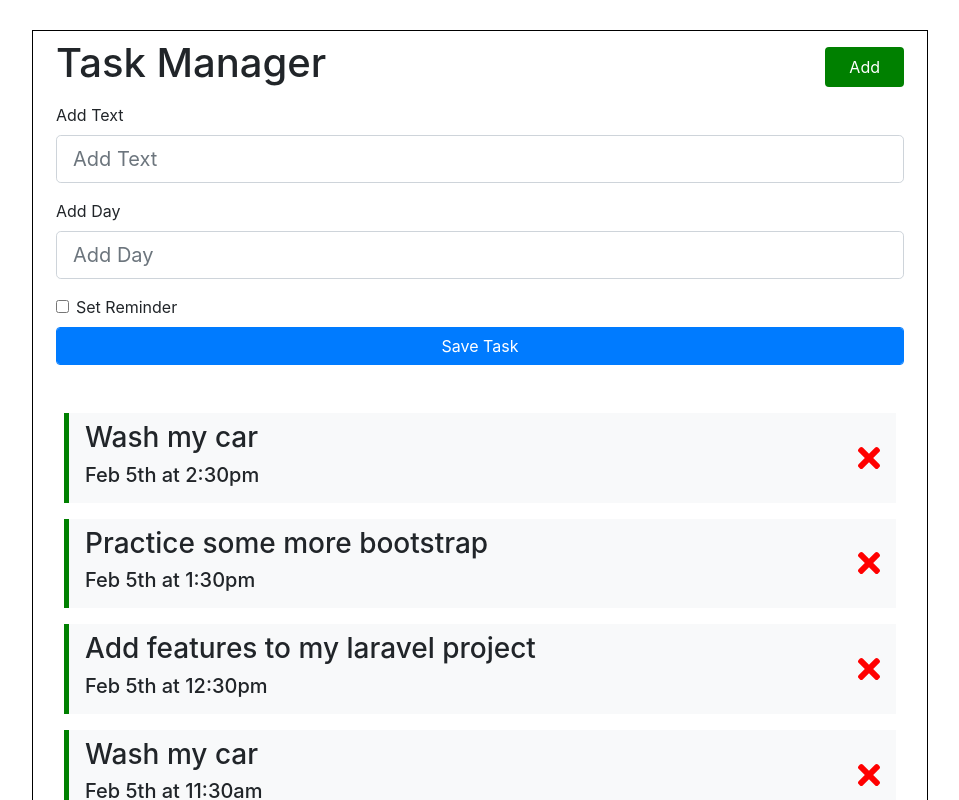
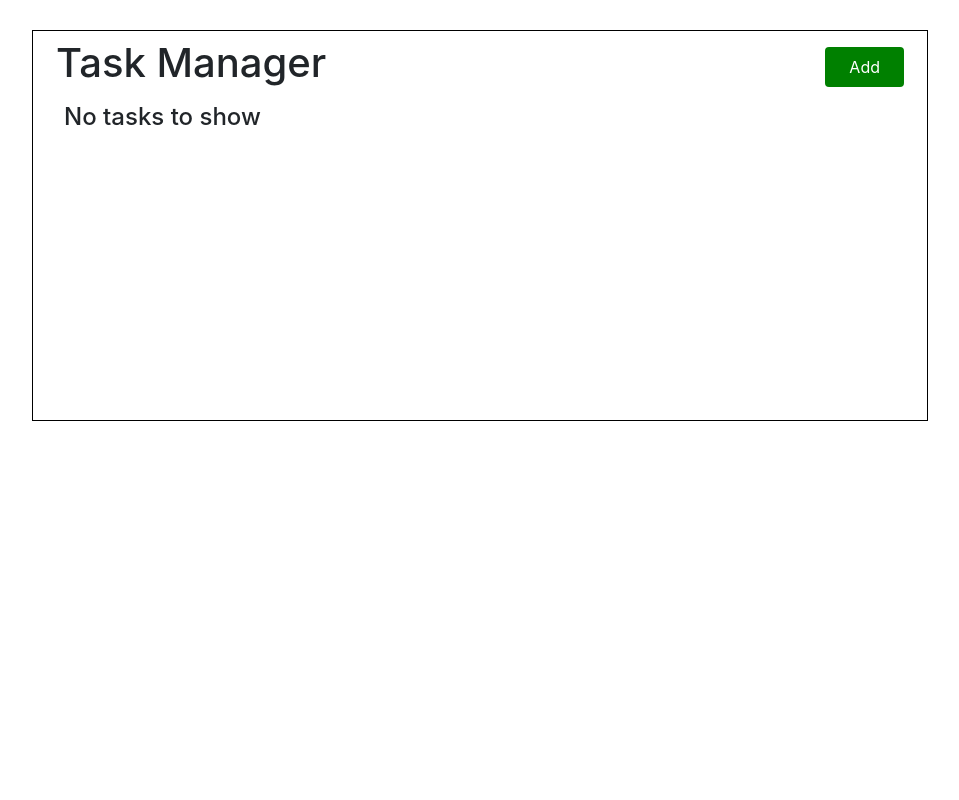
Before and after one commit to muheebolakunle/Task-Manager, a React (Create React App) app: page / in a window 1280 px wide. Shown: the top 800 px of the page, without its empty margins (160-1119 px from the left). Built offline with nearby package versions, Linux system fonts and the light colour scheme.

Commit message:
Implement add task functionality

```diff
--- a/src/App.js
+++ b/src/App.js
@@ -9,48 +9,15 @@ import { faCoffee, faCheckSquare, faTimes} from '@fortawesome/free-solid-svg-ico
 library.add(faCoffee, faCheckSquare, faTimes)
 
 function App() {
-   const [tasks, setTasks] = useState([
-        {
-            'id':1,
-            'description': "Wash my car",
-            'day' : 'Feb 5th at 2:30pm',
-            'reminder': true
+  const [showAddTask, setShowAddTask] = useState(false)
+  const [tasks, setTasks] = useState([]);
 
-        },
-        {
-            'id':2,
-            'description': "Practice some more bootstrap",
-            'day' : 'Feb 5th at 1:30pm',
-            'reminder': true
+    const addTask = (task) => {
+      const id = Math.floor(Math.random() * 10000) + 1;
 
-        },
-        {
-            'id':3,
-            'description': "Add features to my laravel project",
-            'day' : 'Feb 5th at 12:30pm',
-            'reminder': true
-        },
-        {
-            'id':4,
-            'description': "Wash my car",
-            'day' : 'Feb 5th at 11:30am',
-            'reminder': true
-
-        },
-        {
-            'id':5,
-            'description': "Practice some more bootstrap",
-            'day' : 'Feb 5th at 10:30am',
-            'reminder': true
-
-        },
-        {
-            'id':6,
-            'description': "Add features to my laravel project",
-            'day' : 'Feb 5th at 2:30pm',
-            'reminder': true
-        }
-    ]);
+      const newTask = {id, ...task};
+      setTasks([...tasks, newTask])
+    }
 
     const deleteTask = (id) => {
         const newTasks = tasks.filter((task)=> (task.id !== id));
@@ -66,9 +33,9 @@ function App() {
     }
   return (
     <div className="container border-1">
-      <Header title="Task Manager"/>
-      <AddTask />
-      <Tasks tasks={tasks} onDelete={deleteTask}  onToggle={toggleReminder}/>
+      <Header title="Task Manager" onAddClick = {()=>{ setShowAddTask(!showAddTask)}} showAddTask={showAddTask} />
+      {showAddTask && <AddTask onAdd={addTask}/>}
+      {tasks.length > 0 ? <Tasks tasks={tasks} onDelete={deleteTask}  onToggle={toggleReminder}/> : <h4 className="ml-3">No tasks to show</h4> }
     </div>
   );
 }
--- a/src/components/AddTask.js
+++ b/src/components/AddTask.js
@@ -1,19 +1,40 @@
+import { useState } from "react";
 
-function AddTask() {
+function AddTask({onAdd}) {
+    const [description, setDescription] = useState('');
+    const [day, setDay] = useState('');
+    const [reminder, setReminder] = useState(false);
+
+    const onSubmit = (e) => {
+        e.preventDefault()
+
+        if(!description){
+            alert("Please add a task");
+        }
+
+        onAdd({description, day, reminder});
+
+        //Reset the state
+        setDescription('');
+        setDay('')
+        setReminder(false)
+
+    }
+
     return (
-        <form className="m-2">
+        <form className="m-2" onSubmit={onSubmit}>
             <div className="form-group">
-                <label htmlFor="addText" >Add Text</label>
-                <input className="form-control form-control-lg" type="text" name="add text" id="addText" placeholder="Add Text" />
+                <label htmlFor="addDescription" >Add Description</label>
+                <input className="form-control form-control-lg" type="text"  placeholder="Add Description" value={description} onChange={(e)=>{setDescription(e.target.value)}} />
             </div>
 
             <div className="form-group">
                 <label htmlFor="addDay">Add Day</label>
-                <input className="form-control form-control-lg" type="text" name="add day" id="addDay" placeholder="Add Day" />
+                <input className="form-control form-control-lg" type="text"  placeholder="Add Day" value={day}  onChange={(e)=>{setDay(e.target.value)}}/>
             </div>
 
             <div className="form-check">
-                <input className="form-check-input form-check-input-lg" type="checkbox" name="add text" id=""  />
+                <input className="form-check-input form-check-input-lg" type="checkbox" value={reminder} onChange={(e)=>{setReminder(e.currentTarget.checked)}} />
                 <label className="form-check-label" htmlFor="reminder" >Set Reminder</label>
 
             </div>
--- a/src/components/Header.js
+++ b/src/components/Header.js
@@ -1,14 +1,14 @@
 import PropTypes from 'prop-types';
 import Button from './Button';
 
-const Header = ({title}) => {
-    const buttonClicked = () =>{
-        console.log("clicked");
-    }
+const Header = ({title, onAddClick, showAddTask}) => {
     return (
         <header className="d-flex justify-content-between m-2 align-items-center p-auto">
             <h1>{title}</h1>
-            <Button title='Add' color='green' buttonClicked={buttonClicked}/>
+            {showAddTask ?
+                <Button title='Close' color='red' buttonClicked={onAddClick}/> :
+                <Button title='Add' color='green' buttonClicked={onAddClick}/>
+            }
         </header>
     )
 }
```
